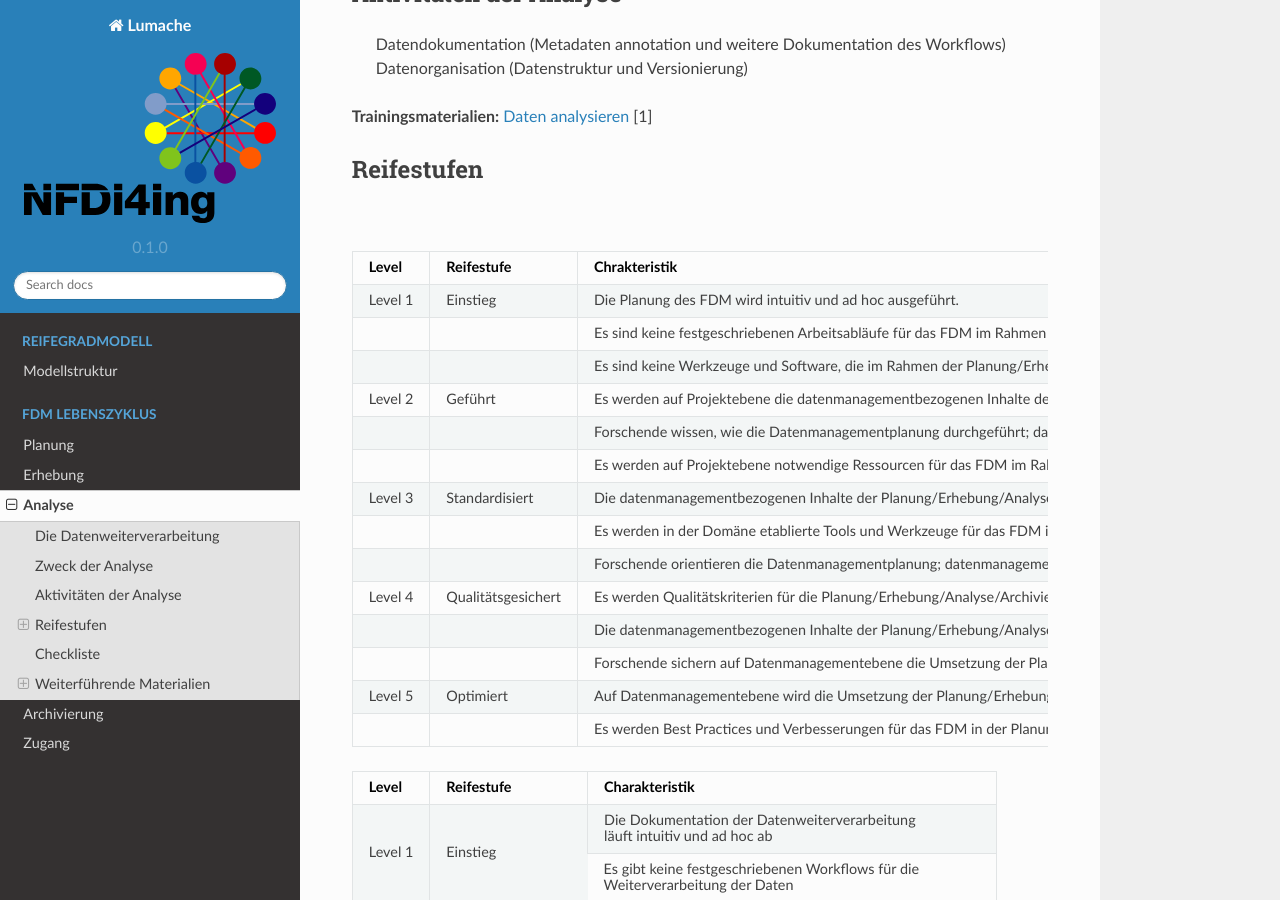
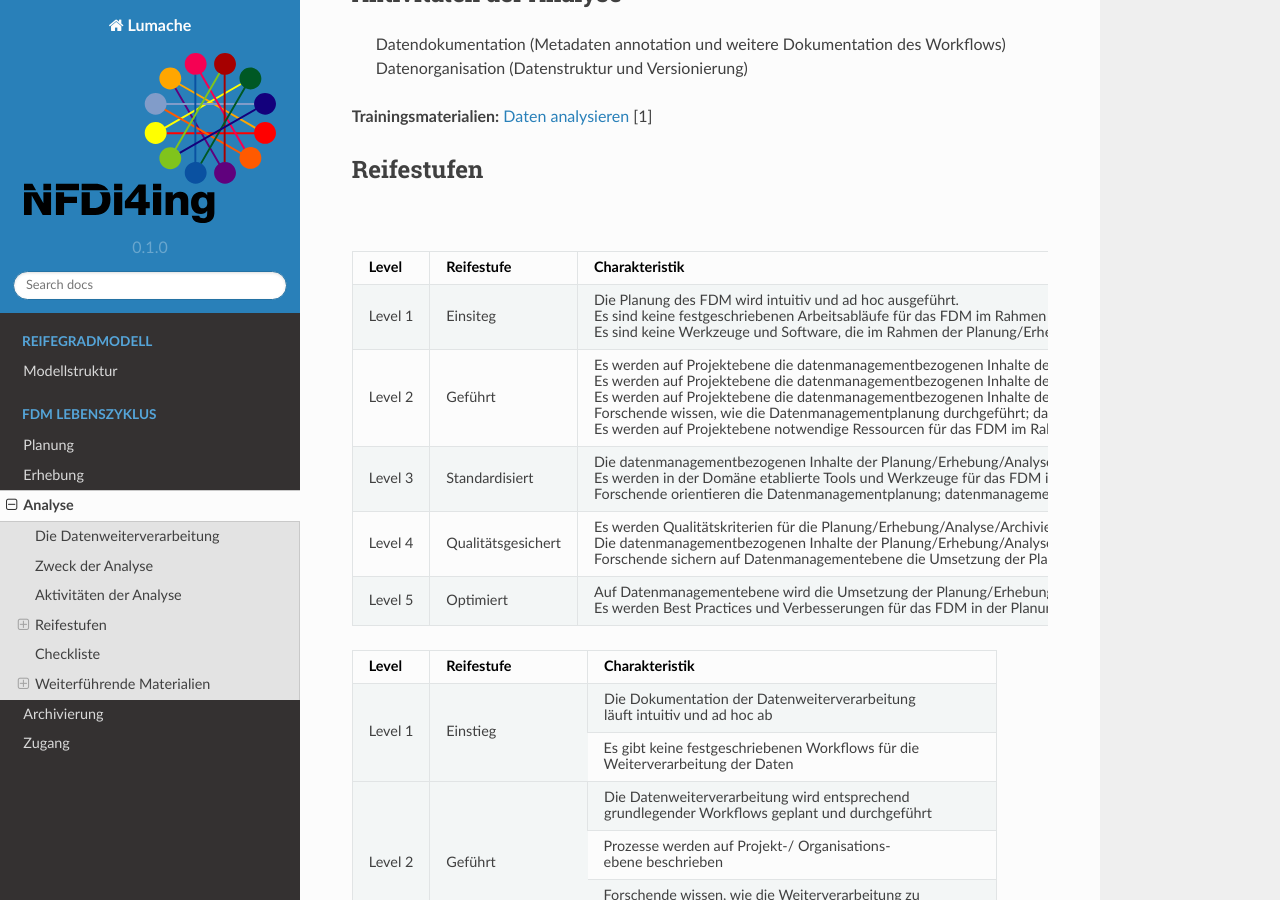
Before and after one commit to LUHMW/MaturityModelsNFDI4Ing, a Sphinx documentation site: the page built from docs/source/Analyse.rst, in a window 1280 px wide and 900 px high, scrolled down 895 px. Built offline with Sphinx 7.4.7 and the Read the Docs theme 2.0.0, drawn with Linux system fonts in a browser that asks for light colours.

Commit message:
Update Analyse.rst

```diff
--- a/docs/source/Analyse.rst
+++ b/docs/source/Analyse.rst
@@ -41,63 +41,50 @@
 
    * - Level
      - Reifestufe
-     - Chrakteristik
+     - Charakteristik
 
    * - Level 1
-     - Einstieg
+     - Einsiteg
      - Die Planung des FDM wird intuitiv und ad hoc ausgeführt.
 
-   * -
-     -
-     - Es sind keine festgeschriebenen Arbeitsabläufe für das FDM im Rahmen der Planung/Erhebung/Analyse/Archivierung/Zugang auf Projektebene beschrieben.
+       Es sind keine festgeschriebenen Arbeitsabläufe für das FDM im Rahmen der Planung/Erhebung/Analyse/Archivierung/Zugang auf Projektebene beschrieben.
 
-   * -
-     -
-     - Es sind keine Werkzeuge und Software, die im Rahmen der Planung/Erhebung/Analyse/Archivierung/Zugang eingesetzt werden, festgelegt.
+       Es sind keine Werkzeuge und Software, die im Rahmen der Planung/Erhebung/Analyse/Archivierung/Zugang eingesetzt werden, festgelegt.
 
    * - Level 2
      - Geführt
      - Es werden auf Projektebene die datenmanagementbezogenen Inhalte der Planung festgelegt und durchgeführt.
 
-   * -
-     -
-     - Forschende wissen, wie die Datenmanagementplanung durchgeführt; datenmanagementbezogene Erhebung/Analyse durchgeführt; Daten archiviert/zugänglich gemacht werden sollen und es stehen notwendige Ressourcen zur Verfügung.
+       Es werden auf Projektebene die datenmanagementbezogenen Inhalte der Erhebung/Analyse festgelegt und durchgeführt.
 
-   * -
-     -
-     - Es werden auf Projektebene notwendige Ressourcen für das FDM im Rahmen der Planung/Erhebung/Analyse/Archivierung/Zugang definiert und eingesetzt.
+       Es werden auf Projektebene die datenmanagementbezogenen Inhalte der Archivierung/Zugang festgelegt und durchgeführt.
+
+       Forschende wissen, wie die Datenmanagementplanung durchgeführt; datenmanagementbezogene Erhebung/Analyse durchgeführt; Daten archiviert/zugänglich gemacht werden sollen und es stehen notwendige Ressourcen zur Verfügung.
+
+       Es werden auf Projektebene notwendige Ressourcen für das FDM im Rahmen der Planung/Erhebung/Analyse/Archivierung/Zugang definiert und eingesetzt.
 
    * - Level 3
      - Standardisiert
      - Die datenmanagementbezogenen Inhalte der Planung/Erhebung/Analyse/Archivierung/Zugang werden nach domänenspezifischen Standards und Richtlinien ausgelegt.
 
-   * -
-     -
-     - Es werden in der Domäne etablierte Tools und Werkzeuge für das FDM im Rahmen der Planung/Erhebung/Analyse/Archivierung/Zugang identifiziert und angewendet.
+       Es werden in der Domäne etablierte Tools und Werkzeuge für das FDM im Rahmen der Planung/Erhebung/Analyse/Archivierung/Zugang identifiziert und angewendet.
 
-   * -
-     -
-     - Forschende orientieren die Datenmanagementplanung; datenmanagementbezogene Erhebung/Analyse durchgeführt; Daten archiviert/zugänglich gemacht an domänenspezifischen Standards und etablieren diese in der Umsetzung im Rahmen des Projektes.
+       Forschende orientieren die Datenmanagementplanung; datenmanagementbezogene Erhebung/Analyse durchgeführt; Daten archiviert/zugänglich gemacht an domänenspezifischen Standards und etablieren diese in der Umsetzung im Rahmen des Projektes.
 
    * - Level 4
      - Qualitätsgesichert
      - Es werden Qualitätskriterien für die Planung/Erhebung/Analyse/Archivierung/Zugang definiert und etabliert.
 
-   * -
-     -
-     - Die datenmanagementbezogenen Inhalte der Planung/Erhebung/Analyse/Archivierung/Zugang werden auf Basis der definierten Qualitätskriterien hin gesichert.
+       Die datenmanagementbezogenen Inhalte der Planung/Erhebung/Analyse/Archivierung/Zugang werden auf Basis der definierten Qualitätskriterien hin gesichert.
 
-   * -
-     -
-     - Forschende sichern auf Datenmanagementebene die Umsetzung der Planung/Erhebung/Analyse/Archivierung/Zugang hinsichtlich definierter Qualitätskriterien.
+       Forschende sichern auf Datenmanagementebene die Umsetzung der Planung/Erhebung/Analyse/Archivierung/Zugang hinsichtlich definierter Qualitätskriterien.
 
    * - Level 5
      - Optimiert
      - Auf Datenmanagementebene wird die Umsetzung der Planung/Erhebung/Analyse/Archivierung/Zugang proaktiv optimiert und kontinuierlich verbessert (inhaltlich und technisch).
 
-   * -
-     -
-     - Es werden Best Practices und Verbesserungen für das FDM in der Planung/Erhebung/Analyse/Archivierung/Zugang entwickelt und mit der domänenspezifischen Community geteilt.
+       Es werden Best Practices und Verbesserungen für das FDM in der Planung/Erhebung/Analyse/Archivierung/Zugang entwickelt und mit der domänenspezifischen Community geteilt.
+
 
 +-------------------------------------------------------+----------------------------------------------------------+---------------------------------------------------------+
 | Level                                                 | Reifestufe                                               | Charakteristik                                          |
```
